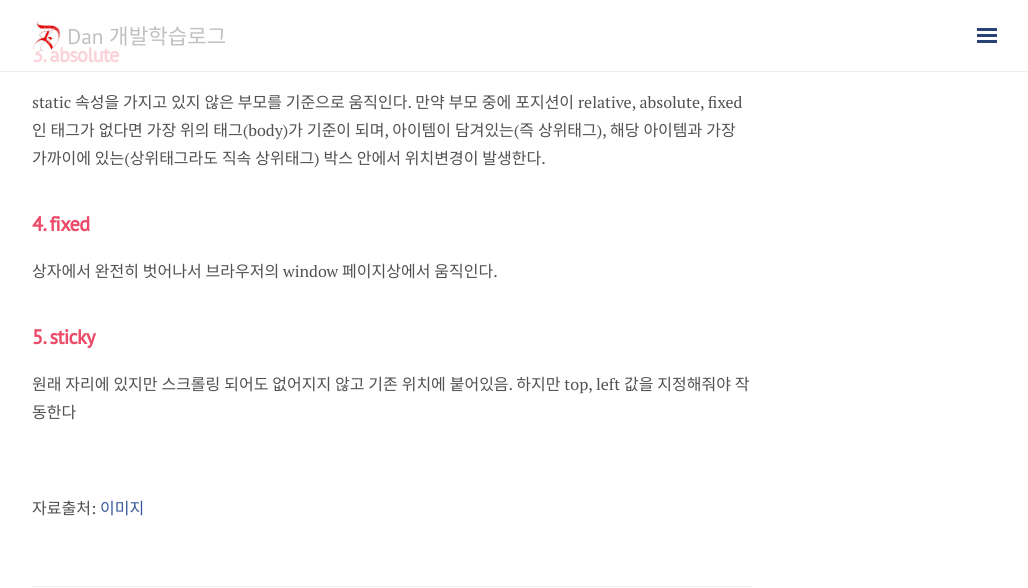
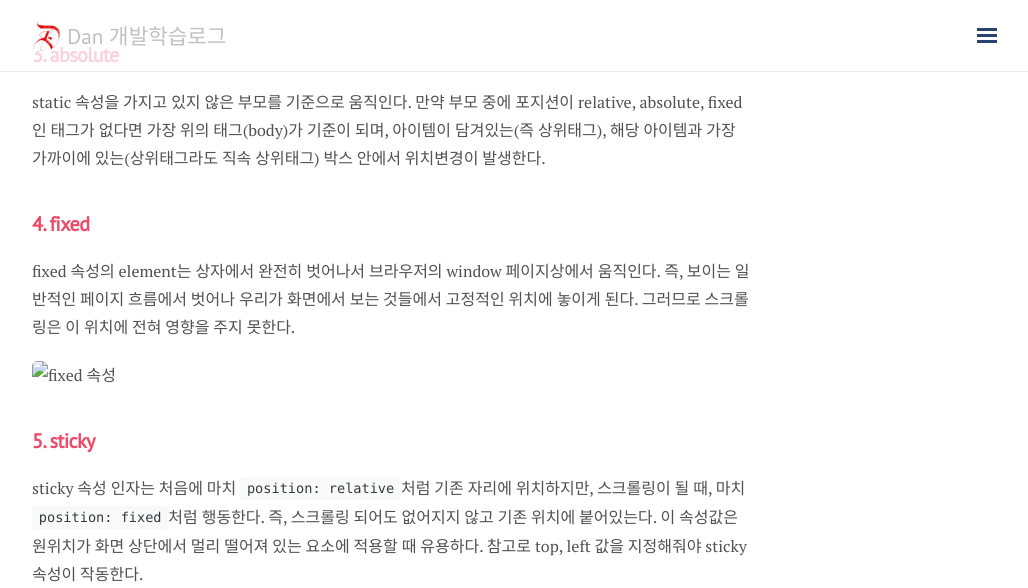
Before and after one commit to aleatorik/aleatorik.github.io, a Jekyll site: the page built from _posts/2020-07-20-css-position.md, in a window 1280 px wide and 1400 px high, scrolled down 928 px. Shown: the top 588 px of the window, without its empty margins (248-1276 px from the left). Built offline with Jekyll 4.4.1, drawn with Linux system fonts in a browser that asks for light colours; nearby versions of some CDN libraries; comment, search, counter and statistics services are not loaded; some of the changed text lies outside the part shown; grey boxes are pictures that could not be loaded.

Commit message:
update: Add more contents

```diff
--- a/_posts/2020-07-20-css-position.md
+++ b/_posts/2020-07-20-css-position.md
@@ -6,28 +6,36 @@ tags: [TIL (Today I Learned)]
 ---
 
 # Position이란?
+
 HTML에서 element를 배치하는 방법을 지정하는 속성이다. position 속성에 쓸 수 있는 값은 static, relative, absolute, fixed, sticky 5개가 있다.
 
 ![Position image](https://www.bapugraphics.com/multimediacoursetips/wp-content/uploads/2017/05/Explain-Absolute-Relative-Fixed-Positioning-Difference.jpg)
 
 ## 1. static
+
 html에 정의된 순서대로 브라우저에 자연스럽게 보여지는 것으로 positon의 default값이다. 그러므로 컨테이너에 위치를 바꿔주려면 position을 static에서 다른 걸로 바꿔줘야 한다.
 
 ## 2. relative
+
 원래 있어야 하는자리(static)에서 top, right, down, left 속성 값을 줌으로써 위치를 움직인다.
 
 ## 3. absolute
+
 static 속성을 가지고 있지 않은 부모를 기준으로 움직인다. 만약 부모 중에 포지션이 relative, absolute, fixed인 태그가 없다면 가장 위의 태그(body)가 기준이 되며, 아이템이 담겨있는(즉 상위태그), 해당 아이템과 가장 가까이에 있는(상위태그라도 직속 상위태그) 박스 안에서 위치변경이 발생한다.
 
 ## 4. fixed
-상자에서 완전히 벗어나서 브라우저의 window 페이지상에서 움직인다.
 
+fixed 속성의 element는 상자에서 완전히 벗어나서 브라우저의 window 페이지상에서 움직인다. 즉, 보이는 일반적인 페이지 흐름에서 벗어나 우리가 화면에서 보는 것들에서 고정적인 위치에 놓이게 된다. 그러므로 스크롤링은 이 위치에 전혀 영향을 주지 못한다.
+
+![fixed 속성](../public/img/position-fixed.gif)
 
 ## 5. sticky
-원래 자리에 있지만 스크롤링 되어도 없어지지 않고 기존 위치에 붙어있음. 하지만 top, left 값을 지정해줘야 작동한다
+
+sticky 속성 인자는 처음에 마치 `position: relative`처럼 기존 자리에 위치하지만, 스크롤링이 될 때, 마치 `position: fixed`처럼 행동한다. 즉, 스크롤링 되어도 없어지지 않고 기존 위치에 붙어있는다. 이 속성값은 원위치가 화면 상단에서 멀리 떨어져 있는 요소에 적용할 때 유용하다. 참고로 top, left 값을 지정해줘야 sticky 속성이 작동한다.
+
+![sticky 속성](../public/img/position-sticky.gif)
 
 <br>
 
-
 자료출처:
-[이미지](https://www.bapugraphics.com/multimediacoursetips/explain-absolute-relative-fixed-positioning-difference/)
+[상위 이미지](https://www.bapugraphics.com/multimediacoursetips/explain-absolute-relative-fixed-positioning-difference/) , [fixed, sticky 이미지](https://coder-coder.com/css-position-layout/)
```
Also changed, not shown: public/img/position-fixed.gif (added), 1 other file.
